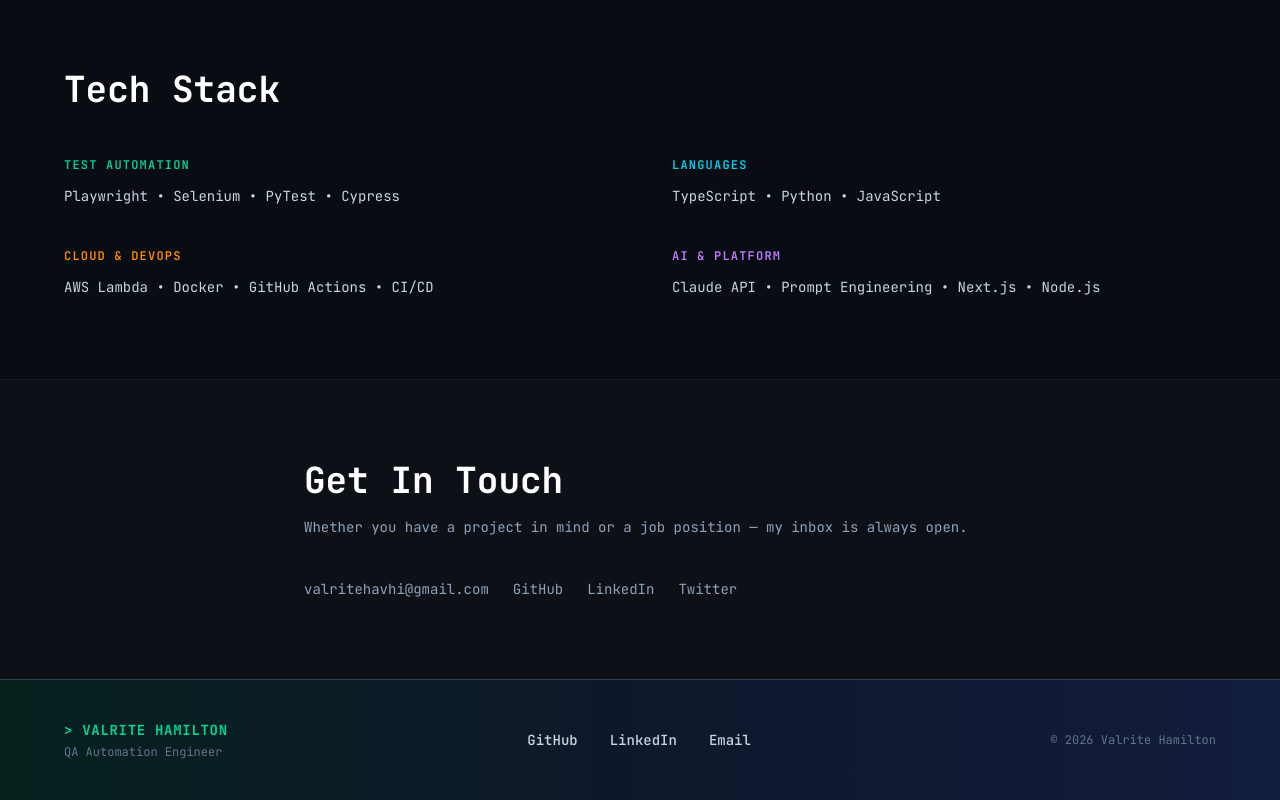
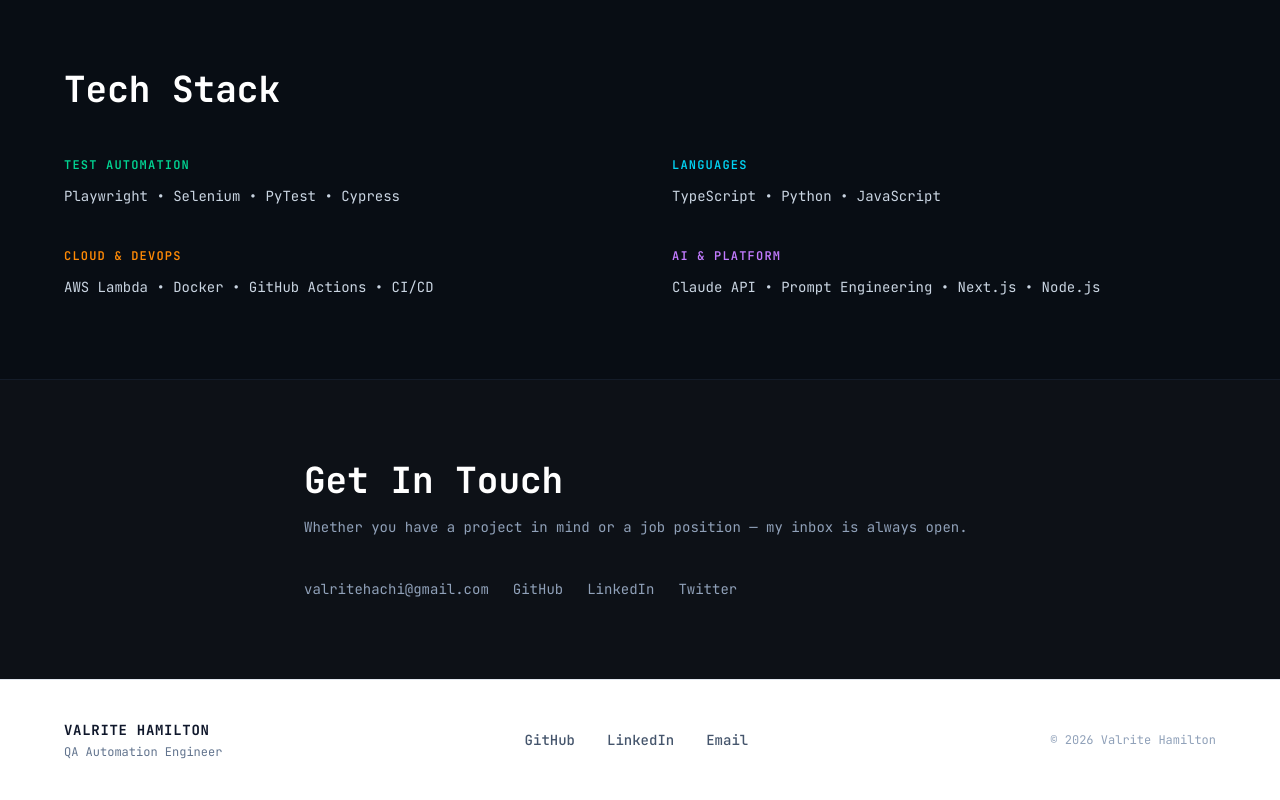
Before and after one commit to Valritehachi/my-portfolio, a Next.js app: page / in a window 1280 px wide. Shown: the part 1771-2571 px from the top of the page. Built offline with nearby package versions, Linux system fonts and the light colour scheme.

Commit message:
Fix email typo, white footer, plain text branding
Co-Authored-By: Claude Sonnet 4.6 <noreply@anthropic.com>

```diff
--- a/src/components/Contact.tsx
+++ b/src/components/Contact.tsx
@@ -11,10 +11,10 @@ export default function Contact() {
 
         <div className="flex flex-wrap items-center gap-6">
           <a
-            href="mailto:valritehavhi@gmail.com"
+            href="mailto:valritehachi@gmail.com"
             className="text-slate-400 hover:text-emerald-400 text-sm transition-colors duration-200"
           >
-            valritehavhi@gmail.com
+            valritehachi@gmail.com
           </a>
           <a
             href="https://github.com/Valritehachi"
--- a/src/components/Footer.tsx
+++ b/src/components/Footer.tsx
@@ -2,29 +2,29 @@ export default function Footer() {
   const year = new Date().getFullYear();
 
   return (
-    <footer className="border-t border-slate-700 py-10 px-6 sm:px-10 bg-gradient-to-r from-emerald-950/60 via-slate-900 to-blue-950/60">
+    <footer className="border-t border-slate-200 py-10 px-6 sm:px-10 bg-white">
       <div className="max-w-6xl mx-auto flex flex-col sm:flex-row items-center justify-between gap-6">
         <div className="flex flex-col items-center sm:items-start gap-1">
-          <span className="text-emerald-400 text-sm font-bold tracking-wider">&gt; VALRITE HAMILTON</span>
+          <span className="text-slate-900 text-sm font-bold tracking-wider">VALRITE HAMILTON</span>
           <span className="text-slate-500 text-xs">QA Automation Engineer</span>
         </div>
 
         <div className="flex items-center gap-8">
           <a href="https://github.com/Valritehachi" target="_blank" rel="noopener noreferrer"
-             className="text-slate-300 hover:text-emerald-400 text-sm font-medium transition-colors duration-200">
+             className="text-slate-600 hover:text-slate-900 text-sm font-medium transition-colors duration-200">
             GitHub
           </a>
           <a href="https://linkedin.com/in/yourusername" target="_blank" rel="noopener noreferrer"
-             className="text-slate-300 hover:text-cyan-400 text-sm font-medium transition-colors duration-200">
+             className="text-slate-600 hover:text-slate-900 text-sm font-medium transition-colors duration-200">
             LinkedIn
           </a>
-          <a href="mailto:valritehavhi@gmail.com"
-             className="text-slate-300 hover:text-orange-400 text-sm font-medium transition-colors duration-200">
+          <a href="mailto:valritehachi@gmail.com"
+             className="text-slate-600 hover:text-slate-900 text-sm font-medium transition-colors duration-200">
             Email
           </a>
         </div>
 
-        <p className="text-slate-500 text-xs">&copy; {year} Valrite Hamilton</p>
+        <p className="text-slate-400 text-xs">&copy; {year} Valrite Hamilton</p>
       </div>
     </footer>
   );
```
